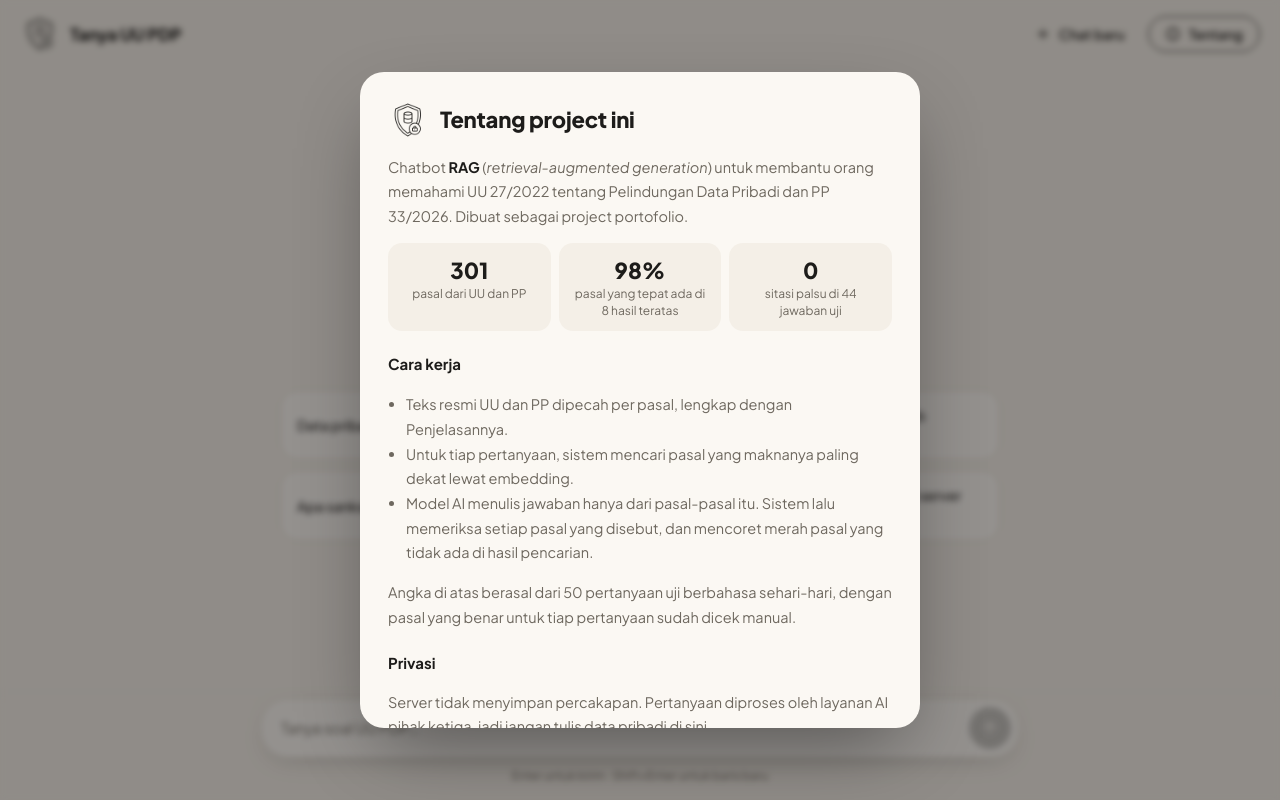
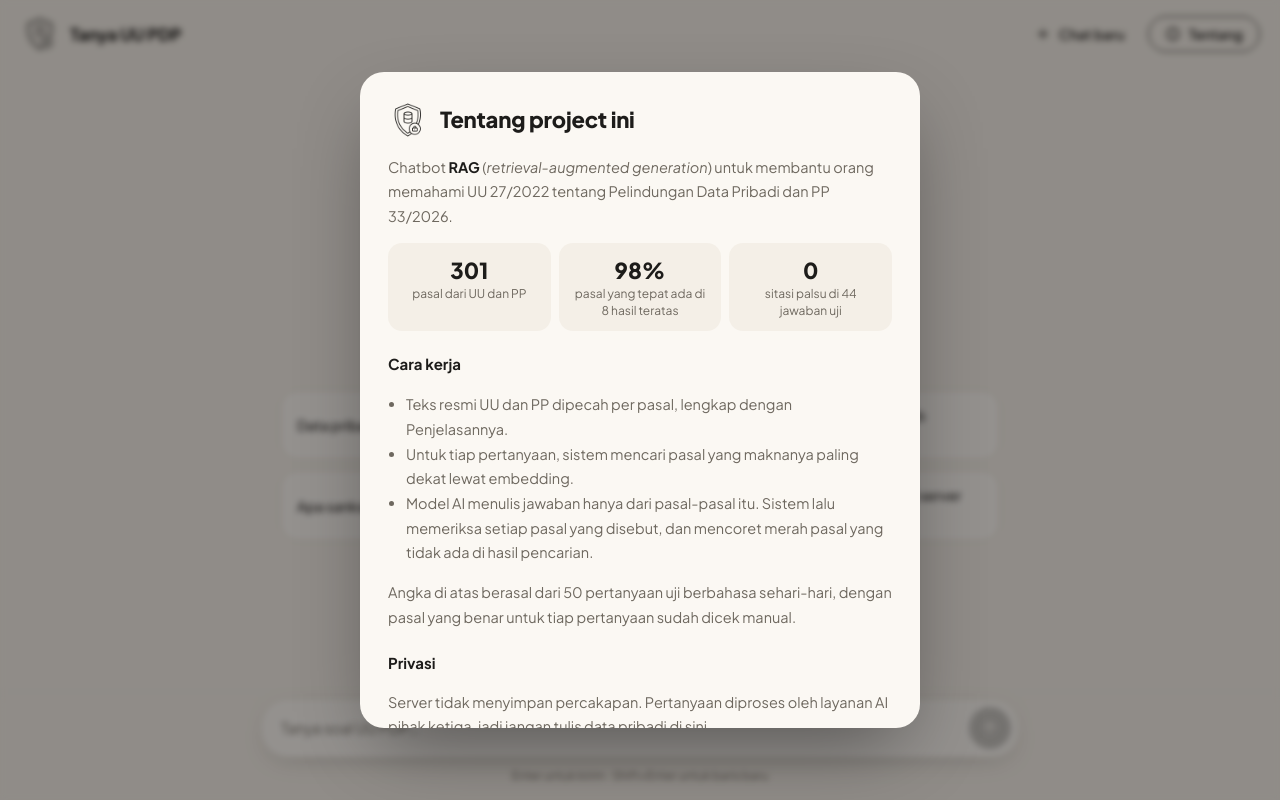
Before and after one commit to Sidqixx/rag-pdp-regulation, a plain HTML site: page web/index.html in a window 1280 px wide. Both pictures are taken after a click on the button "Tentang". Drawn offline with Linux system fonts and the light colour scheme.

Commit message:
docs(ui): drop portfolio note from About dialog

```diff
--- a/web/index.html
+++ b/web/index.html
@@ -176,7 +176,7 @@
 <dialog id="about" aria-labelledby="about-title">
   <div class="inner">
     <div class="head"><span class="mark" aria-hidden="true"></span><h2 id="about-title">Tentang project ini</h2></div>
-    <p>Chatbot <strong>RAG</strong> (<em>retrieval-augmented generation</em>) untuk membantu orang memahami UU 27/2022 tentang Pelindungan Data Pribadi dan PP 33/2026. Dibuat sebagai project portofolio.</p>
+    <p>Chatbot <strong>RAG</strong> (<em>retrieval-augmented generation</em>) untuk membantu orang memahami UU 27/2022 tentang Pelindungan Data Pribadi dan PP 33/2026.</p>
     <div class="stats">
       <div><b>301</b>pasal dari UU dan PP</div>
       <div><b>98%</b>pasal yang tepat ada di 8 hasil teratas</div>
```
